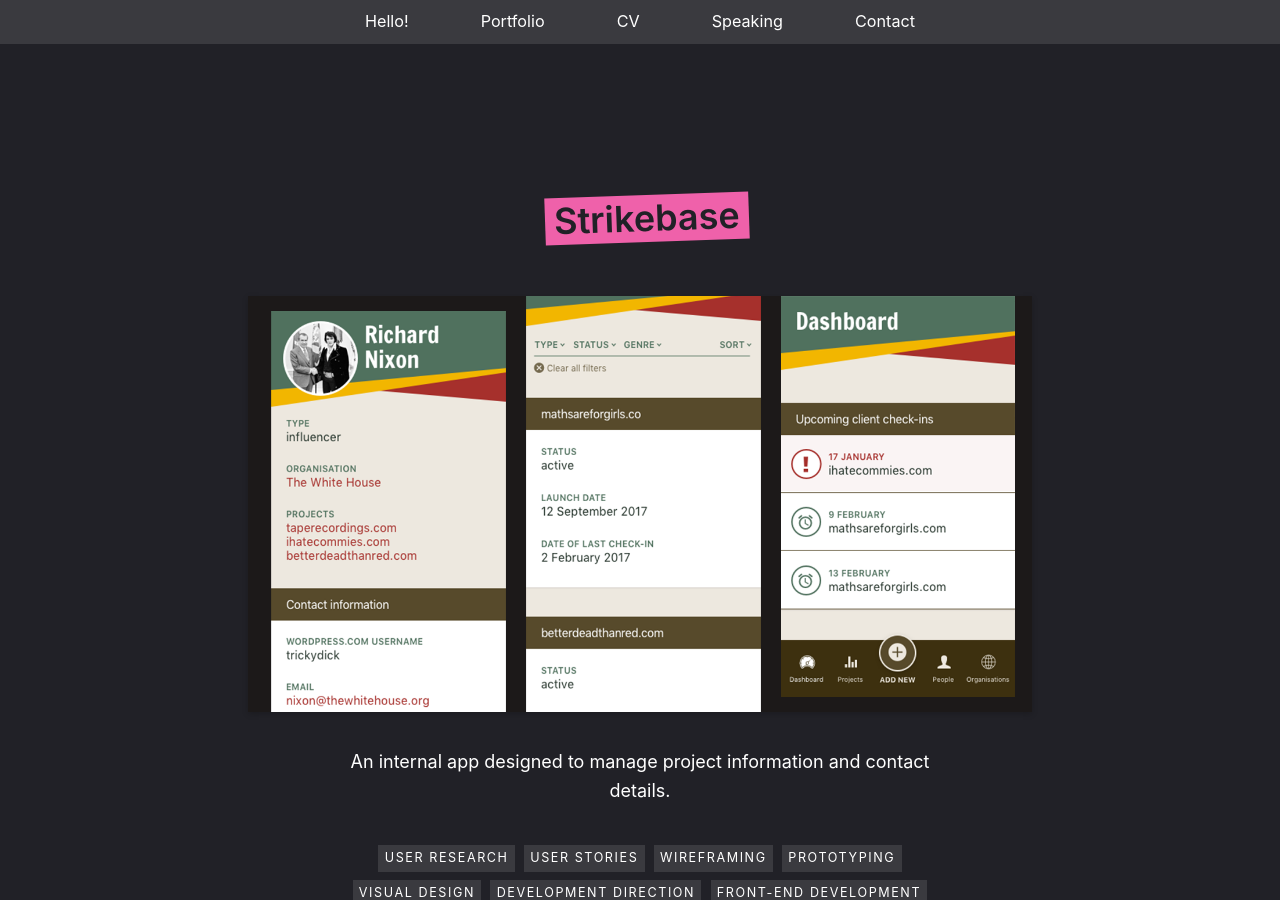
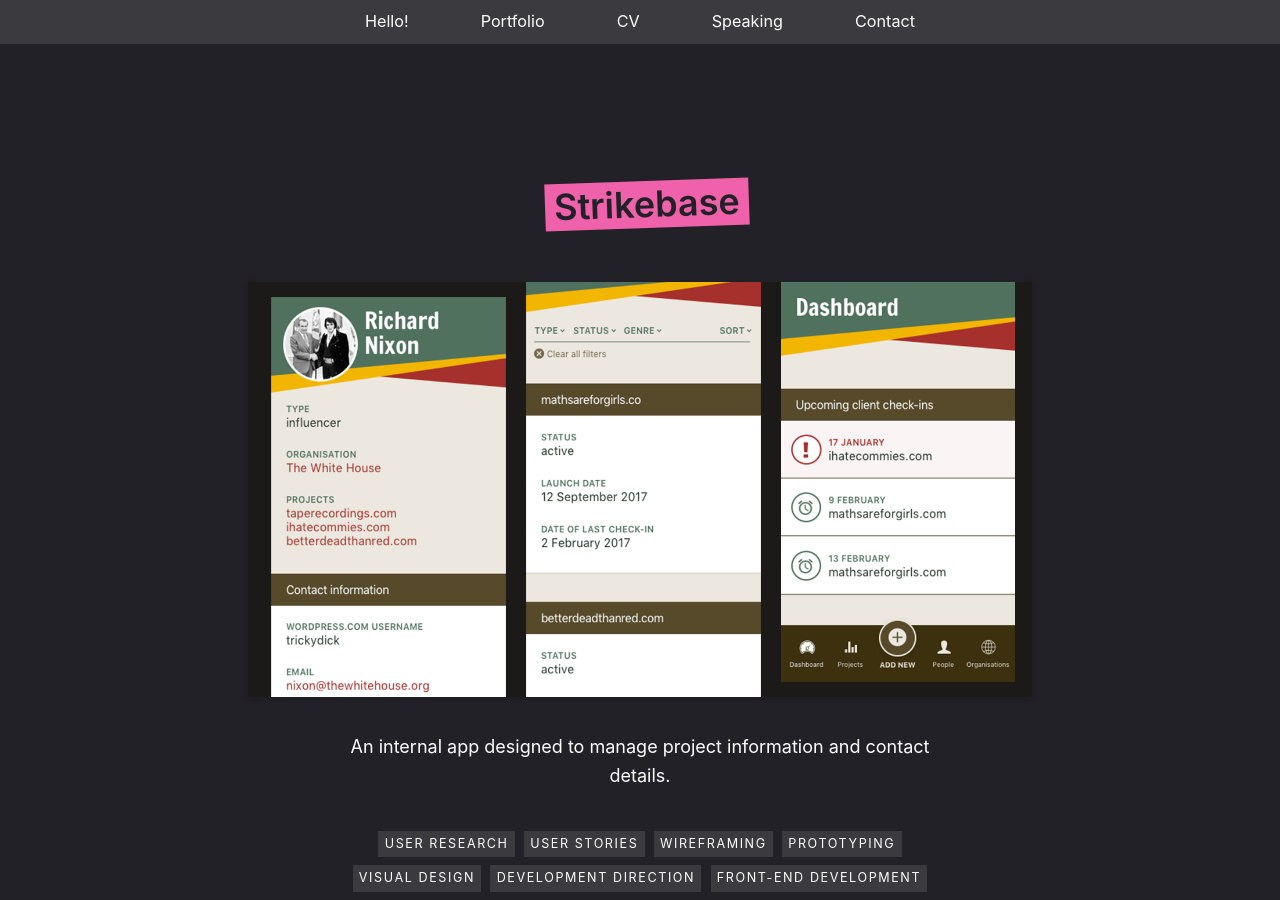
Before and after one commit to sarahmonster/hire-sarah, a Jekyll site: the page built from _projects/strikebase.md, in a window 1280 px wide and 900 px high. Built offline with Jekyll 4.4.1, drawn with Linux system fonts in a browser that asks for light colours.

Commit message:
fix: Tweak styling of portfolio pages on smaller devices.

```diff
--- a/assets/css/main.css
+++ b/assets/css/main.css
@@ -40,6 +40,13 @@
     font-family: -apple-system,BlinkMacSystemFont,"Segoe UI",Roboto,Oxygen-Sans,Ubuntu,Cantarell,"Helvetica Neue",sans-serif;
     scroll-behavior: smooth;
 }
+
+@media screen and (max-width: 800px) {
+  html {
+    font-size: 1em;
+  }
+}
+
 
 /*
  * Remove text-shadow in selection highlight:
@@ -245,8 +252,7 @@
 
 @media screen and (max-width: 640px) {
     nav ul li a {
-        font-size: 0.75em;
-        padding: 0.75rem 0.65rem;
+        padding: 0.75rem 0.5rem;
     }
 }
 
@@ -589,12 +595,24 @@
 
 .portfolio-header .panel-contents {
   background: var(--color-neutral-600);
-  padding: 2.4rem;
+  padding: 0.8rem 1.6rem;
   position: relative;
   z-index: 2;
 }
 
+@media screen and (min-width: 639px) {
+  .portfolio-header .panel-contents {
+    padding: 1.6rem 2.4rem;
+  }
+}
+
 .portfolio-tags {
+  display: none;
+}
+
+@media screen and (min-width: 639px) {
+  .portfolio-tags {
+    display: block;
     margin-bottom: 2em;
   }
 
@@ -608,6 +626,7 @@
       font-size: 0.7em;
       white-space: nowrap;
       margin: 4px 2px;
+  }
 }
 
 .portfolio-links a:nth-of-type(2) {
```
Lines whose indentation alone changed are shown as unchanged.
